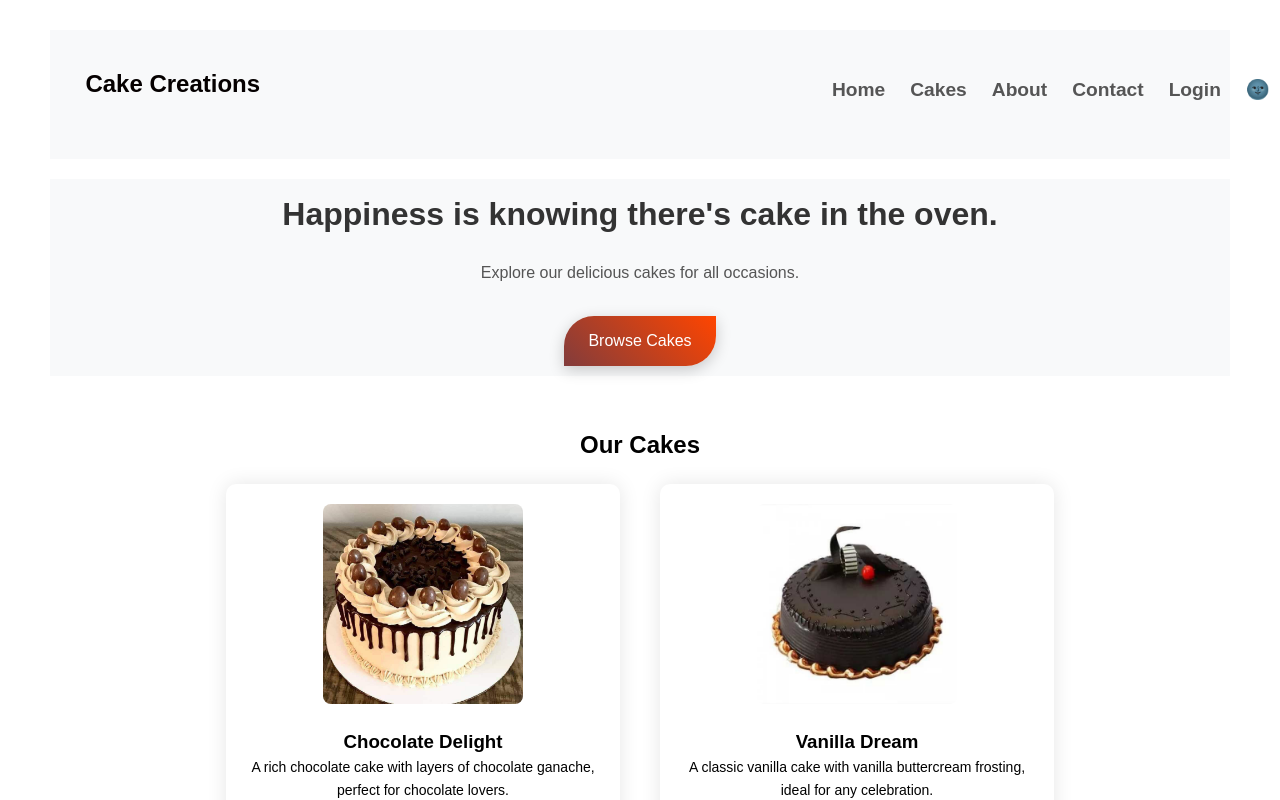
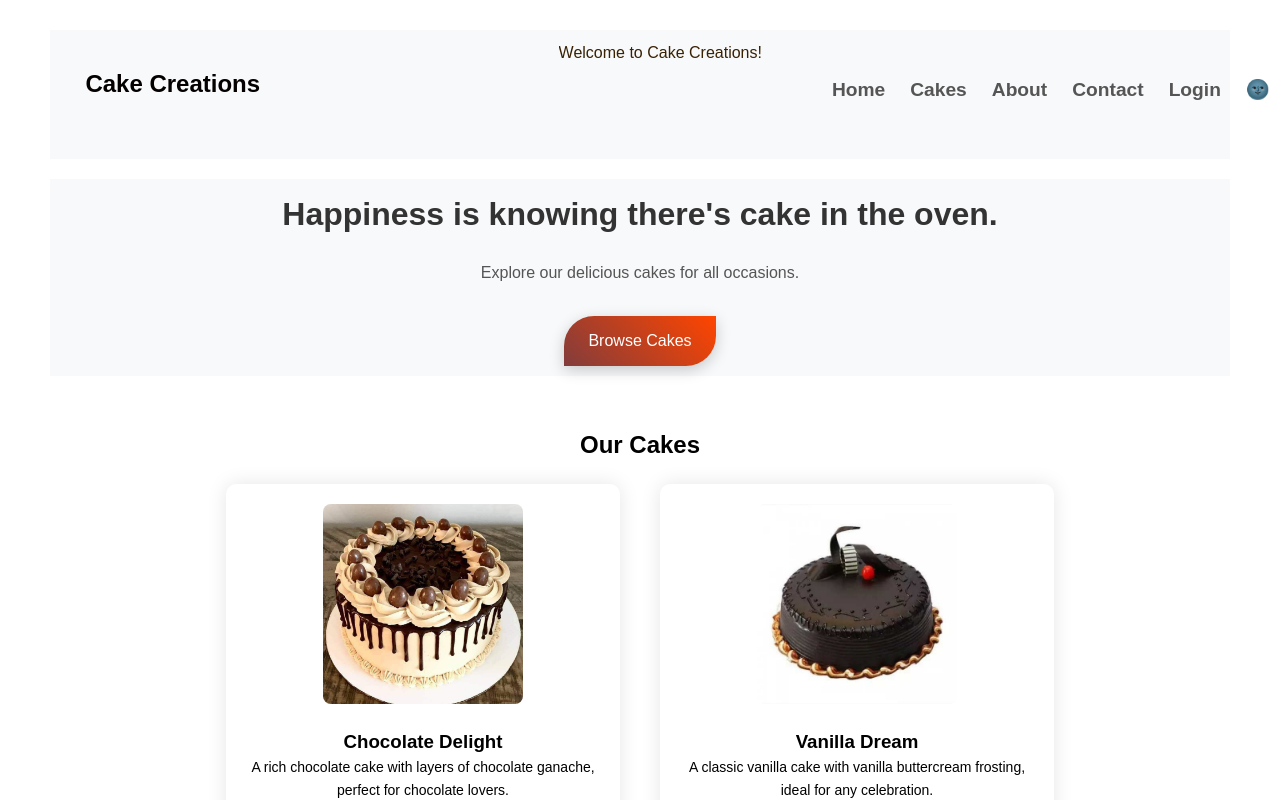
Before and after one commit to pranjalee30/cake, a React (Create React App) app: page / in a window 1280 px wide. Shown: the top 800 px of the page. Built offline with nearby package versions, Linux system fonts and the light colour scheme.

Commit message:
dark light theme add

```diff
--- a/src/App.js
+++ b/src/App.js
@@ -1,15 +1,26 @@
 import React from "react";
-import "./App.css";
+import { useState } from "react";
 import Header from "./components/Header";
 import Main from "./components/Main";
 import About from "./components/About";
 import Footer from "./components/Footer";
 import ContactUs from "./components/ContactUs";
+import "./App.css";
+
 function App() {
+  const [darkTheme, setDarkTheme] = useState(false);
+
+  const toggleTheme = () => {
+    setDarkTheme(!darkTheme);
+  };
+
   return (
-    <div className="App">
-      {/* Header Section */}
-      <Header />
+    <div className={darkTheme ? "App dark-theme" : "App light-theme"}>
+      <div className="scrolling-text">
+        <div>Welcome to Cake Creations!</div>
+      </div>
+      {/* Header Content Section */}
+      <Header toggleTheme={toggleTheme} darkTheme={darkTheme} />
       {/* Main Content Section */}
       <Main />
       {/* About Us Section */}
```
